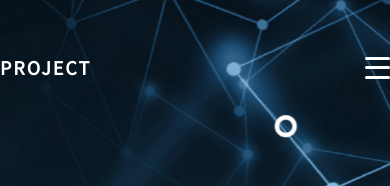
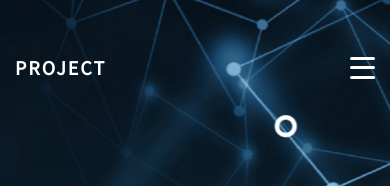
Before and after one commit to kakha97/CSS-Selectors-and-Responsive, a plain HTML site: page index.html in a window 390 px wide. Shown: the top 186 px of the page. Drawn offline with nearby package versions, Linux system fonts and the light colour scheme.

Commit message:
Correct Header for mobile

```diff
--- a/CSS/mobile.css
+++ b/CSS/mobile.css
@@ -7,7 +7,7 @@
     }
 
     .header {
-        width: 100%;
+        padding: 0 15px;
     }
     .background-1 {
         background-position: center;
```
